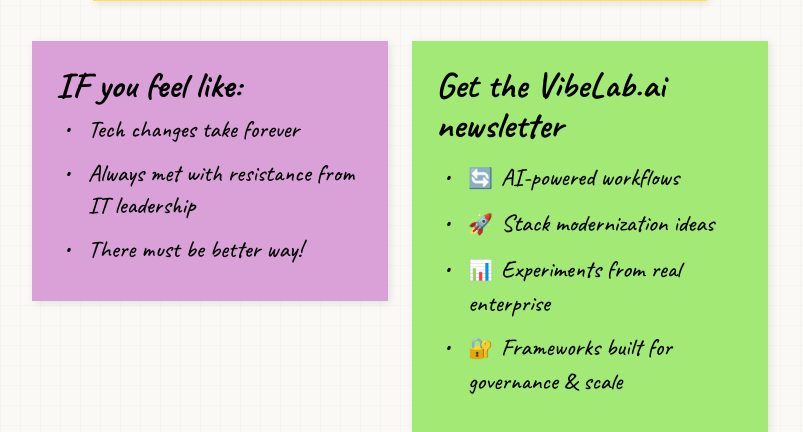
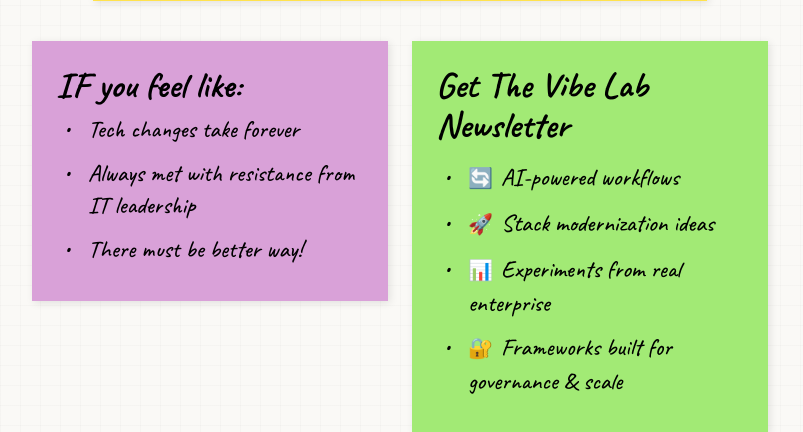
Before and after one commit to lancekyle/VibeLabLanding, a Flask app: page / in a window 1280 px wide. Shown: the part 315-747 px from the top of the page, without its empty margins (240-1043 px from the left). Run offline with Flask 3, Linux system fonts and the light colour scheme; parts of the project's set-up code (start-up, migrations or seed data) failed here and were passed over; some libraries are stand-ins or nearby versions.

Commit message:
Update newsletter title to accurately reflect the company's name
Updates the newsletter title in index.html from "VibeLab.ai" to "The Vibe Lab".

Replit-Commit-Author: Agent
Replit-Commit-Session-Id: e4a69773-9f43-47fd-b7ea-702442ebf584
Replit-Commit-Screenshot-Url: https://storage.googleapis.com/screenshot-production-us-central1/2f0f9262-57ea-4193-a138-39099b146e42/db13edff-1788-49f6-8c40-01d259ab216d.jpg

```diff
--- a/templates/index.html
+++ b/templates/index.html
@@ -152,7 +152,7 @@
 
                 <!-- Green Note - Newsletter Benefits -->
                 <div class="sticky-note green-note">
-                    <h2 class="text-4xl font-bold mb-4">Get the VibeLab.ai newsletter</h2>
+                    <h2 class="text-4xl font-bold mb-4">Get The Vibe Lab Newsletter</h2>
                     <ul class="sticky-list text-2xl">
                         <li><span class="icon-emoji">🔄</span>AI-powered workflows</li>
                         <li><span class="icon-emoji">🚀</span>Stack modernization ideas</li>
```
